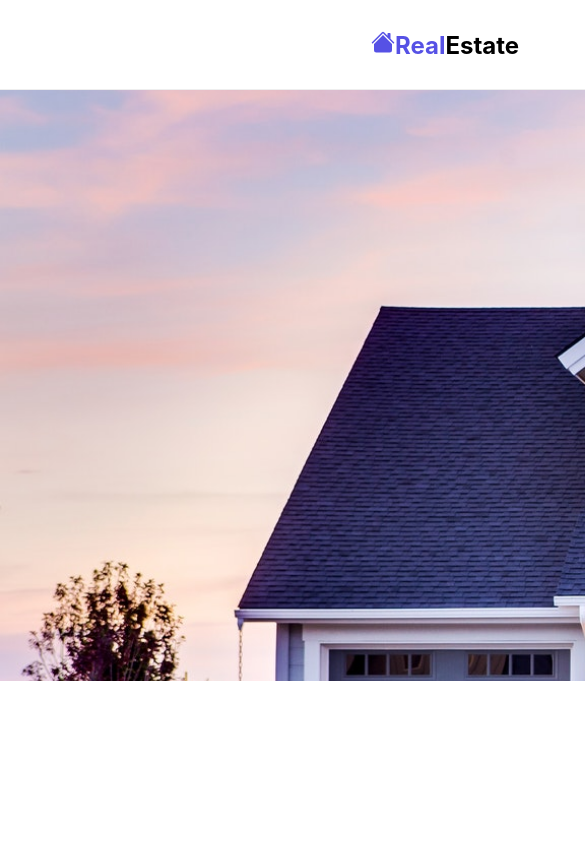
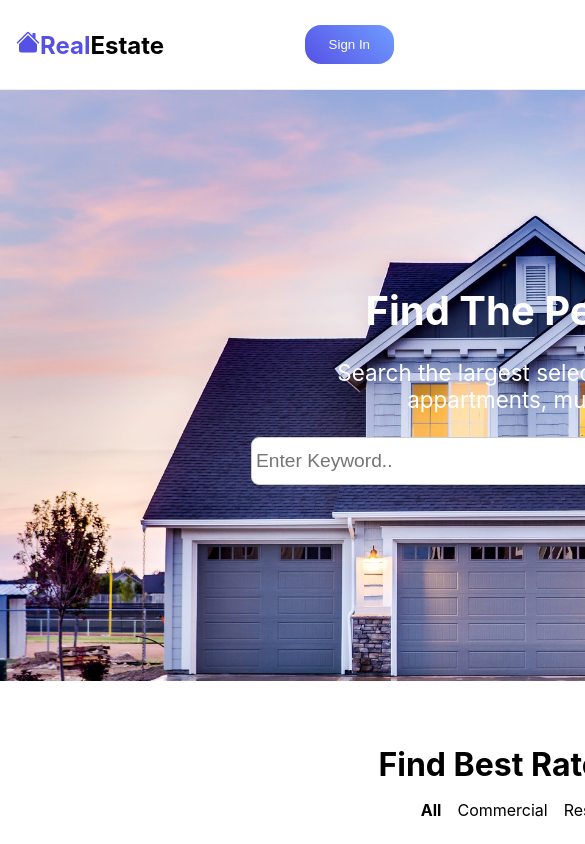
Before and after one commit to Utpal7up/RealEstate, a React (Create React App) app: page / in a window 390 px wide. Shown: the top 844 px of the page, 585 px wide, since content can reach past the window. Built offline with nearby package versions, Linux system fonts and the light colour scheme.

Commit message:
Add files via upload

```diff
--- a/src/components/navbar/Navbar.css
+++ b/src/components/navbar/Navbar.css
@@ -78,7 +78,6 @@ li:hover {
         top: 10px;
         height: 50%;
         width: 50%;
-        /* background: rgba(255, 255, 255, .5); */
         transition: 0.7s ease-in-out;
         z-index: 10;
     }
--- a/src/index.css
+++ b/src/index.css
@@ -51,9 +51,8 @@ a {
 
 @media screen and (max-width: 600px) {
   body {
-    width: 500%;
+    width: 300%;
     margin: 0;
     padding: 0;
   }
-
 }
```
